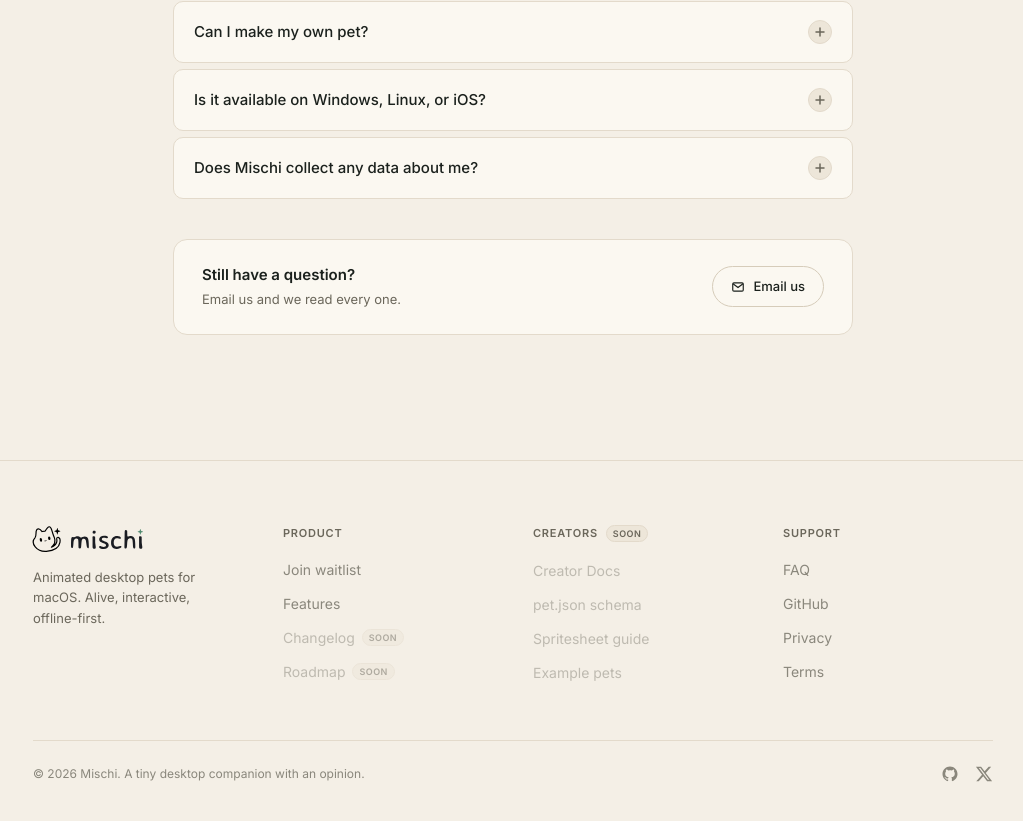
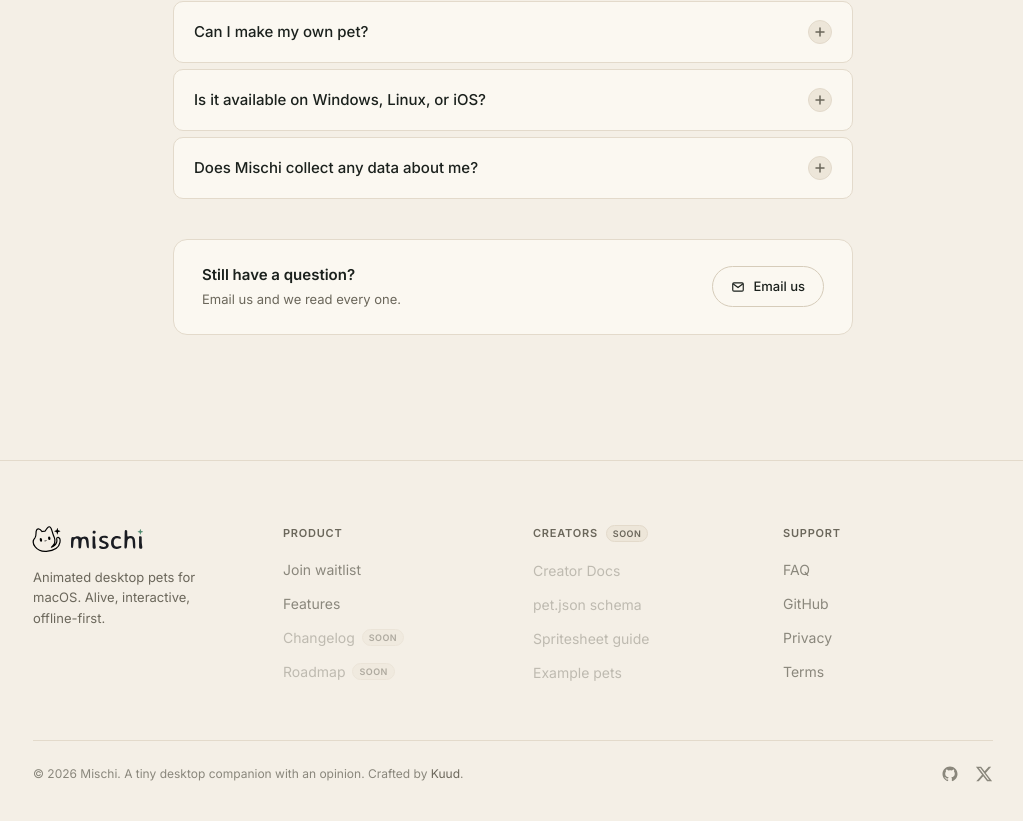
Before and after one commit to KuudAdmin/mischi-website, a Next.js app: page / in a window 1280 px wide. Shown: the part 5611-6432 px from the top of the page, without its empty margins (127-1150 px from the left). Built offline with nearby package versions, Linux system fonts and the light colour scheme; no server answers.

Commit message:
Update - Footer

```diff
--- a/app/components/footer/Footer.tsx
+++ b/app/components/footer/Footer.tsx
@@ -112,7 +112,18 @@ export default function Footer() {
 
         <div style={{ borderTop: '1px solid var(--color-border)', paddingTop: '24px', display: 'flex', alignItems: 'center', justifyContent: 'space-between', gap: '16px', flexWrap: 'wrap' }}>
           <p style={{ fontSize: '0.75rem', color: 'var(--color-text-dim)' }}>
-            © 2026 Mischi. A tiny desktop companion with an opinion.
+            © 2026 Mischi. A tiny desktop companion with an opinion. Crafted by{' '}
+            <a
+              href="https://kuud.in"
+              target="_blank"
+              rel="noopener noreferrer"
+              style={{ color: 'var(--color-text-muted)', textDecoration: 'none', transition: 'color var(--dur-fast)' }}
+              onMouseEnter={(e) => { (e.currentTarget as HTMLAnchorElement).style.color = 'var(--color-text)' }}
+              onMouseLeave={(e) => { (e.currentTarget as HTMLAnchorElement).style.color = 'var(--color-text-muted)' }}
+            >
+              Kuud
+            </a>
+            .
           </p>
           <div style={{ display: 'flex', gap: '16px' }}>
             <SocialLink href="https://github.com/ajjuism" label="Mischi on GitHub">
```
